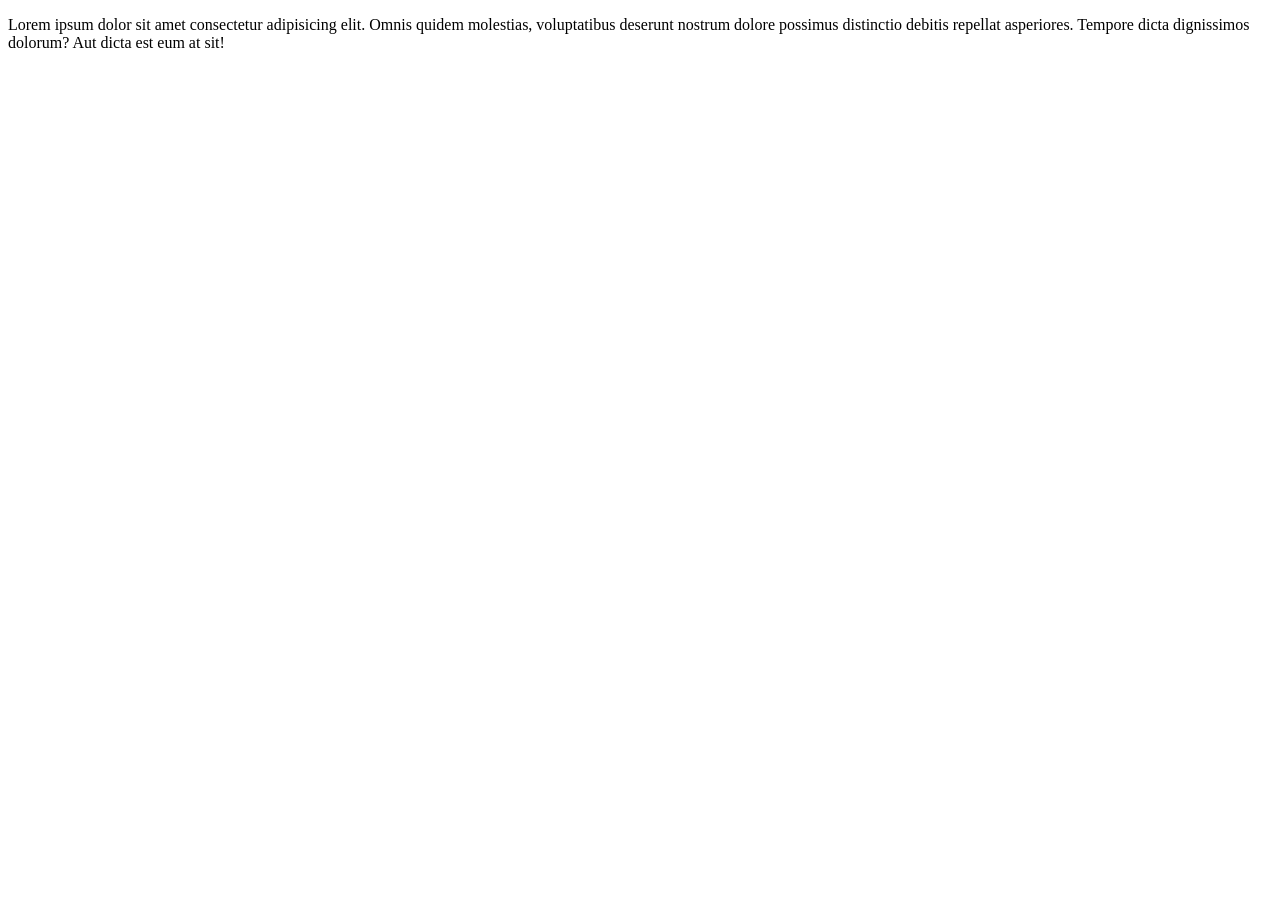
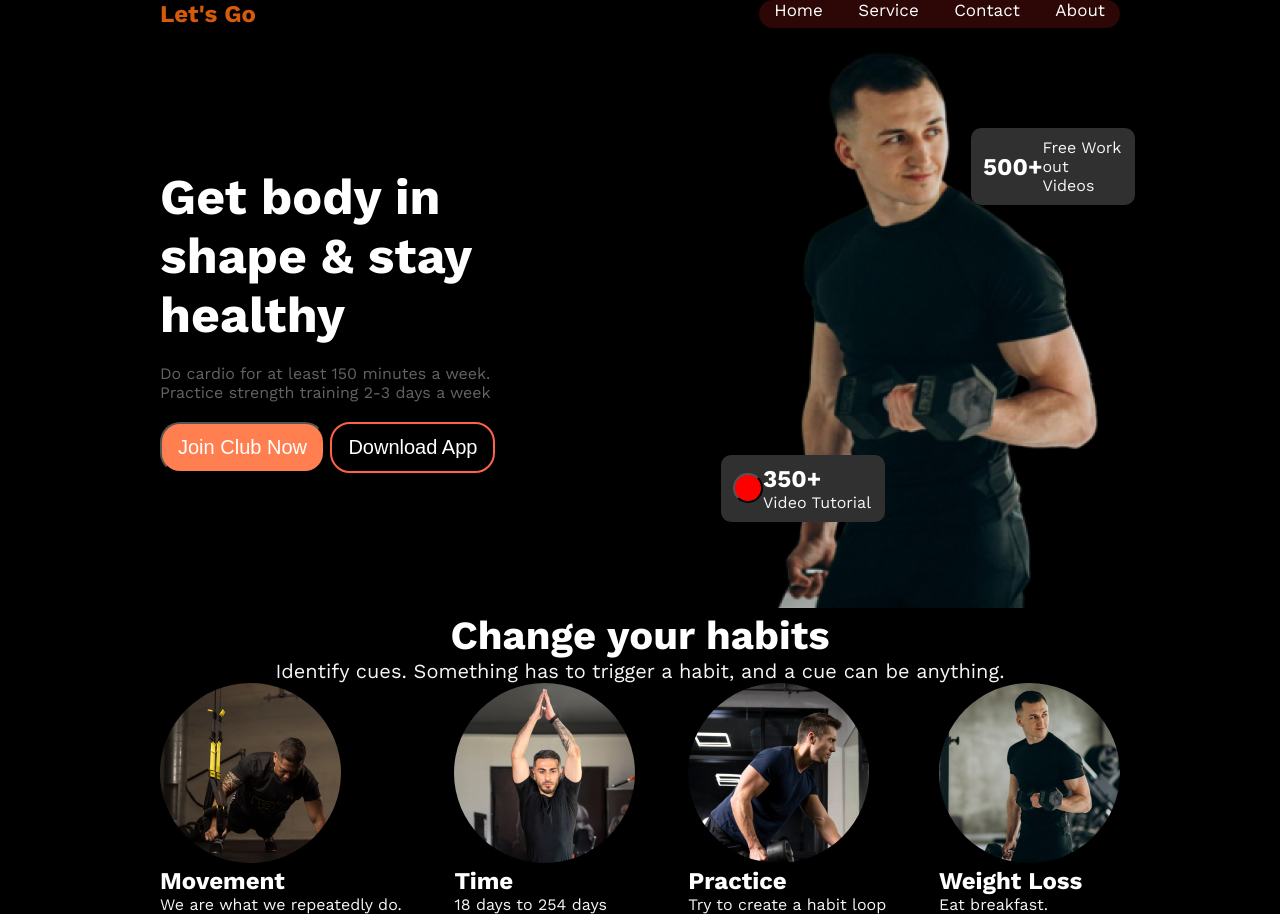
Before and after one commit to nazidan010/Assingment-02, a plain HTML site: page index.html in a window 1280 px wide. Before the commit the page ends 800 px from the top, so only its background shows below. Drawn offline with nearby package versions, Linux system fonts and the light colour scheme.

Commit message:
saturday

```diff
--- a/index.html
+++ b/index.html
@@ -4,9 +4,90 @@
     <meta charset="UTF-8">
     <meta name="viewport" content="width=device-width, initial-scale=1.0">
     <title>Assingment 02</title>
+
+    <script src="https://kit.fontawesome.com/b80eb08b76.js" crossorigin="anonymous"></script>
+
+    <link rel="stylesheet" href="style.css">
 </head>
-<body>
-    <p>Lorem ipsum dolor sit amet consectetur adipisicing elit. Omnis quidem molestias, voluptatibus deserunt nostrum dolore possimus distinctio debitis repellat asperiores. Tempore dicta dignissimos dolorum? Aut dicta est eum at sit!</p>
+<body class="inter-font bg-color">
+    <header>
+        <section class="nav-1">
+            <div class="navbar">
+                <h1 class="color-1">Let's Go</h1>
+                <div class="nav-btn">
+                        <a class="navigation-btn">Home</a>
+                        <a class="navigation-btn">Service</a>
+                        <a class="navigation-btn">Contact</a>
+                        <a class="navigation-btn">About</a>
+                        <!-- <img src="./images/bars-solid.svg" alt=""> -->
+                        <i class="fa-solid fa-bars three-line-bar"></i>
+
+                </div>
+            </div>
+
+        </section>
+        <section class="banner-section">
+            <div>
+                <h1 style="margin-bottom: 20px;" class="color-2">Get body in <br> shape & stay <br>healthy</h1>
+                <p style="margin-bottom: 20px;" class="color-3">Do cardio for at least 150 minutes a week. <br>
+                    Practice strength training 2-3 days a week</p>
+                <div class="banner-section-button">
+                    <button class="banner-section-button-1">Join Club Now</button>
+                    <button class="banner-section-button-2">Download App</button>
+                </div>
+
+            </div>
+            <div class="banner-section-img">
+             <img src="./images/Images 2.png" alt="">
+             <div class="stiker-1">
+               <div class="circle-div"><button class="div-circle"></button></div>
+               <div>
+                <h2 style="color: white;">350+</h2>
+                <p style="color: whitesmoke;">Video Tutorial</p>
+               </div>
+             </div>
+             <div class="stiker-2">
+                <h2 style="color: white;">500+</h2>
+                <p style="color: whitesmoke;">Free Work out Videos</p>
+             </div>
+             </div>
+        </section>
+
+        <!-- Change Your Habits Section -->
+
+        <section class="change-your-habits-section">
+            <div class="habits-main-div">
+                <h1 style="color: white; font-size: 40px;">Change your habits</h1>
+            <p style="color: whitesmoke;">Identify cues. Something has to trigger a habit, and a cue can be anything.</p>
+            </div>
+            <div class="change-habits-section">
+                <div class="habits-section-image1">
+                    <img class="img-1" src="./images/image 3.png" alt="">
+                    <h2 style="color: white;">Movement</h2>
+                    <p style="color: whitesmoke;">We are what we repeatedly do.</p>
+                </div>
+                <div class="habits-section-image2">
+                    <img class="img-2" src="./images/image 2.png" alt="">
+                    <h2 style="color: white;">Time</h2>
+                    <p style="color: whitesmoke;">18 days to 254 days</p>
+                </div>
+                <div class="habits-section-image3">
+                    <img class="img-3" src="./images/image 4.png" alt="">
+                    <h2 style="color: white;">Practice</h2>
+                    <p style="color: whitesmoke;"> Try to create a habit loop</p>
+                </div>
+                <div class="habits-section-image4">
+                    <img class="img-4" src="./images/image 5.png" alt="">
+                    <h2 style="color: white;">Weight Loss</h2>
+                    <p style="color: whitesmoke;">Eat breakfast.</p>
+                </div>
+            </div>
+        </section>
+    </header>
+    <main>
+
+    </main>
+
 </body>
 <footer>
 
--- a/style.css
+++ b/style.css
@@ -0,0 +1,197 @@
+/* Inter Font */
+@import url('https://fonts.googleapis.com/css2?family=Inter:ital,opsz,wght@0,14..32,100..900;1,14..32,100..900&family=Work+Sans:ital,wght@0,100..900;1,100..900&display=swap');
+
+.inter-font{
+  font-family: "Work Sans", sans-serif;
+}
+*{
+  margin: 0;
+}
+/* full body Background Color */
+.bg-color{
+background-color: black;
+}
+
+
+.nav-1{
+
+}
+.color-1{
+color: rgb(212, 91, 10);
+}
+.color-2{
+color: white;
+}
+.color-3{
+color: rgba(245, 245, 245, 0.402);
+}
+.navbar{
+  width: 75%;
+  margin: 0 auto;
+  display: flex;
+  justify-content: space-between;
+}
+/* Nav Button */
+.three-line-bar{
+  color: white;
+  display: none;
+}
+
+.nav-btn{
+  border-radius: 20px;
+  background-color: rgba(163, 24, 24, 0.274);
+}
+.nav-btn a{
+  text-align: center;
+  padding: 10px 15px;
+  text-decoration: none;
+  font-size: 17px;
+  color: white;
+
+}
+.nav-btn a:hover {
+  background-color: coral;
+  border-radius: 20px;
+}
+/* Banner Section */
+.color-2{
+  font-size: 50px;
+}
+/* Banner section button */
+.banner-section{
+  width: 75%;
+  /* border: 2px solid rgb(230, 12, 12); */
+  margin: 0 auto;
+  display: flex;
+  justify-content: center;
+  align-items: center;
+  justify-content: space-between;
+}
+.banner-section-button{
+
+}
+.banner-section-button-1{
+  color: white;
+  background-color: coral;
+  border-radius: 20px;
+  font-size: 20px;
+  padding: 12px 16px;
+}
+.banner-section-button-2{
+  border:  none;
+  border: 2px solid tomato;
+  color: white;
+  background-color: black;
+  border-radius: 20px;
+  font-size: 20px;
+  padding: 12px 16px;
+}
+.banner-section-img{
+  position: relative;
+  /* border: 2px solid red; */
+
+}
+/* Sticker Section */
+.stiker-1{
+  width: 140px;
+  padding: 10px 12px;
+  display: flex;
+  align-items: center;
+  border-radius: 10px;
+  background-color: rgb(48, 48, 48);
+  backdrop-filter: blur(20px);
+  position: absolute;
+  left: -50px;
+  bottom: 90px;
+}
+.stiker-2{
+  width: 140px;
+  padding: 10px 12px;
+  display: flex;
+  align-items: center;
+  border-radius: 10px;
+  background-color: rgb(48, 48, 48);
+  backdrop-filter: blur(20px);
+  position: absolute;
+  left: 200px;
+  top: 100px;
+}
+.div-circle{
+  width: 30px;
+  height: 30px;
+  border-radius: 100%;
+  background-color: red;
+}
+/* Change Your Habits Section */
+.change-your-habits-section{
+}
+.habits-main-div{
+  text-align: center;
+  font-size: 20px;
+}
+.change-habits-section{
+  width: 75%;
+  margin: 0 auto;
+  display: flex;
+  justify-content: center;
+  align-items: center;
+  justify-content: space-between;
+
+}
+.habits-section-image1{
+  justify-content: center;
+  align-items: center;
+
+}
+.img-1{
+ border-radius: 100%;
+}
+.habits-section-image2{
+  justify-content: center;
+  align-items: center;
+}
+.img-2{
+ border-radius: 100%;
+}
+.habits-section-image3{
+  justify-content: center;
+  align-items: center;
+}
+.img-3{
+ border-radius: 100%;
+}
+.habits-section-image4{
+  justify-content: center;
+  align-items: center;
+}
+.img-4{
+ border-radius: 100%;
+}
+
+
+/* Mobile Responsive */
+@media screen and (max-width:576px) {
+  .navbar{
+    width: 95%;
+    border: 2px solid tomato;
+  }
+  .navigation-btn{
+    display: none;
+  }
+  .three-line-bar{
+    display: block;
+  }
+  /* Banner Section */
+
+  .banner-section{
+    flex-direction: column;
+    width: 100%;
+  }
+  .stiker-1{
+    left: 0;
+  }
+  .change-habits-section{
+    flex-direction: column;
+    grid-template-columns: 1,1fr;
+  }
+}
```
Also changed, not shown: images/bars-solid.svg (added).
